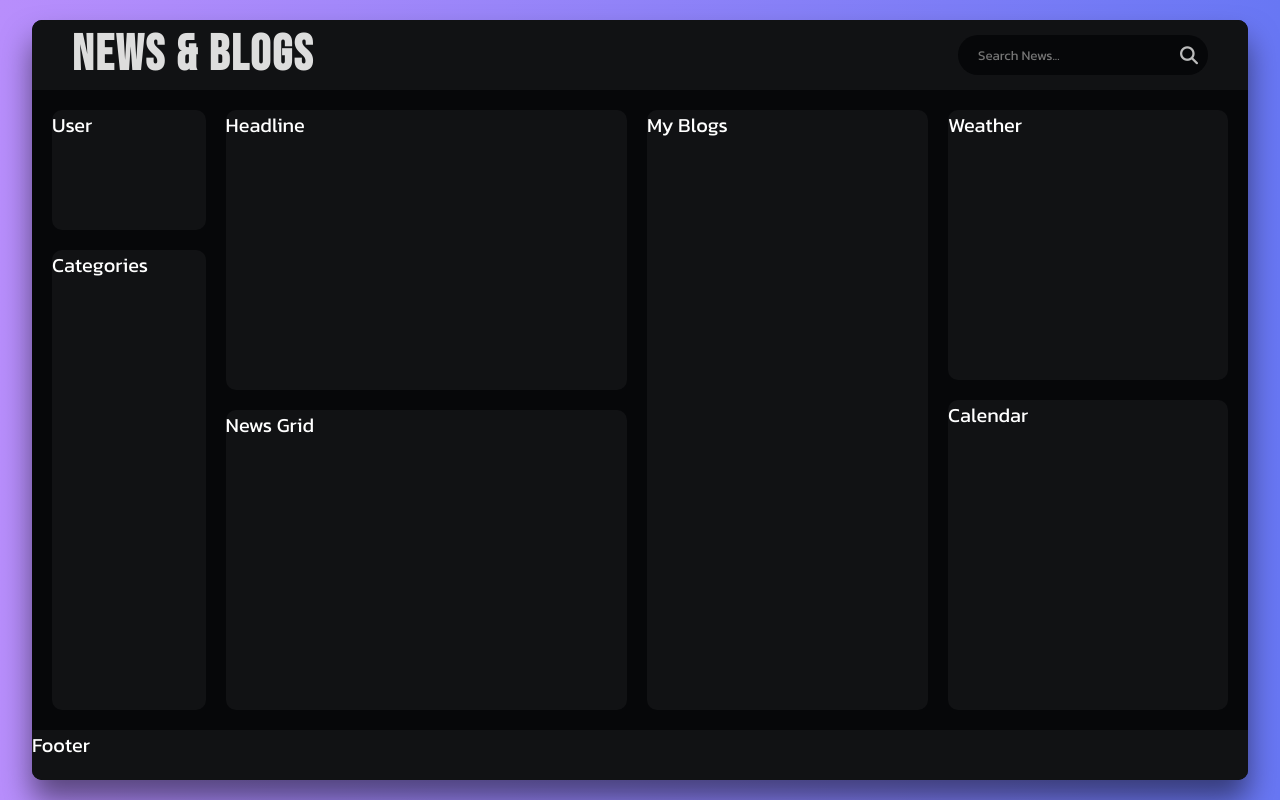
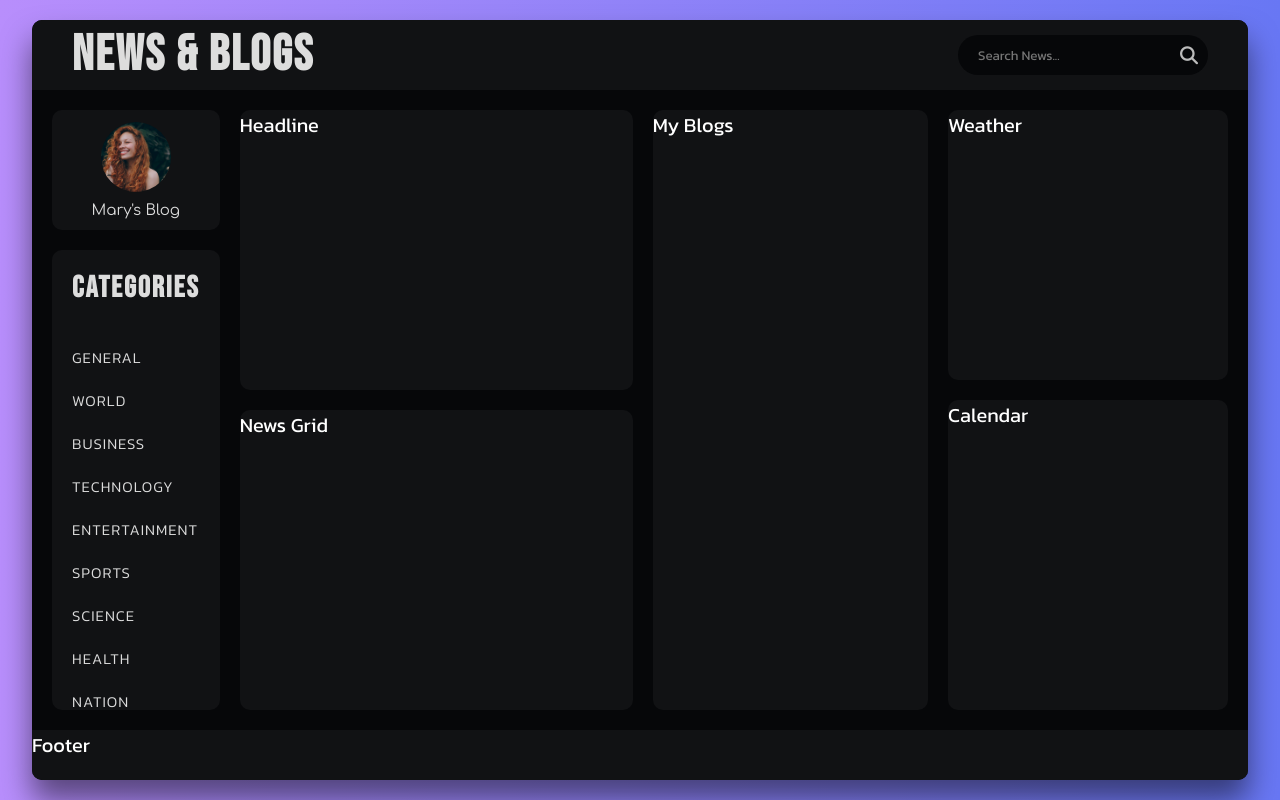
Before and after one commit to yubinex/tidings, a React (Vite) app: page / in a window 1280 px wide. Built offline with nearby package versions, Linux system fonts and the light colour scheme.

Commit message:
navbar styling

```diff
--- a/src/components/News.css
+++ b/src/components/News.css
@@ -82,6 +82,26 @@
     height: 20%;
     background-color: #111214;
     border-radius: 1rem;
+
+    display: flex;
+    flex-direction: column;
+    justify-content: center;
+    align-items: center;
+    row-gap: 1rem;
+    cursor: pointer;
+}
+
+.user img {
+    width: 7rem;
+    aspect-ratio: 1;
+    object-fit: cover;
+    border-radius: 50%;
+}
+
+.user p {
+    font-family: "Comfortaa", sans-serif;
+    font-size: 1.5rem;
+    color: #ddd;
 }
 
 .categories {
@@ -89,6 +109,40 @@
     height: calc(80% - 2rem);
     background-color: #111214;
     border-radius: 1rem;
+
+    display: flex;
+    flex-direction: column;
+    row-gap: 2rem;
+    padding: 2rem;
+}
+
+.nav-heading {
+    font-family: "Bebas Neue", sans-serif;
+    font-size: clamp(1.5rem, 2.5cqi, 3rem);
+    color: #ddd;
+    letter-spacing: .2rem;
+    margin-bottom: 2rem;
+}
+
+.nav-links {
+    display: flex;
+    flex-direction: column;
+    row-gap: 2rem;
+}
+
+.nav-link {
+    font-size: 1.5rem;
+    font-weight: 300;
+    color: #ddd;
+    text-transform: uppercase;
+    letter-spacing: .1rem;
+    display: flex;
+    align-items: center;
+}
+
+.nav-link i {
+    font-size: 1.7rem;
+    margin-left: 1rem;
 }
 
 .news-section {
--- a/src/components/News.jsx
+++ b/src/components/News.jsx
@@ -1,3 +1,4 @@
+import userImg from "../assets/images/user.jpg";
 import Calendar from "./Calendar";
 import "./News.css";
 import Weather from "./Weather";
@@ -18,8 +19,46 @@
             </header>
             <div className="news-content">
                 <div className="navbar">
-                    <div className="user">User</div>
-                    <div className="categories">Categories</div>
+                    <div className="user">
+                        <img src={userImg} alt="User Image" />
+                        <p>Mary's Blog</p>
+                    </div>
+                    <div className="categories">
+                        <h1 className="nav-heading">Categories</h1>
+                        <div className="nav-links">
+                            <a href="#" className="nav-link">
+                                General
+                            </a>
+                            <a href="#" className="nav-link">
+                                World
+                            </a>
+                            <a href="#" className="nav-link">
+                                Business
+                            </a>
+                            <a href="#" className="nav-link">
+                                Technology
+                            </a>
+                            <a href="#" className="nav-link">
+                                Entertainment
+                            </a>
+                            <a href="#" className="nav-link">
+                                Sports
+                            </a>
+                            <a href="#" className="nav-link">
+                                Science
+                            </a>
+                            <a href="#" className="nav-link">
+                                Health
+                            </a>
+                            <a href="#" className="nav-link">
+                                Nation
+                            </a>
+                            <a href="#" className="nav-link">
+                                Bookmarks{" "}
+                                <i className="fa-regular fa-bookmark"></i>
+                            </a>
+                        </div>
+                    </div>
                 </div>
                 <div className="news-section">
                     <div className="headline">Headline</div>
```
